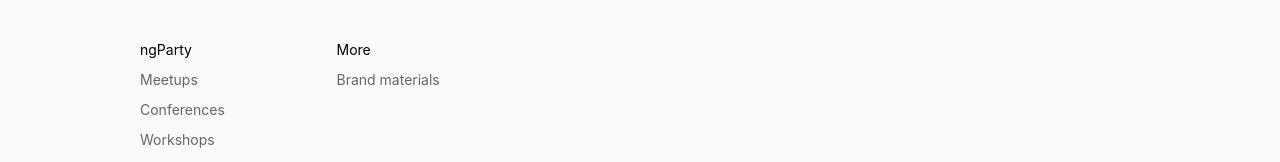
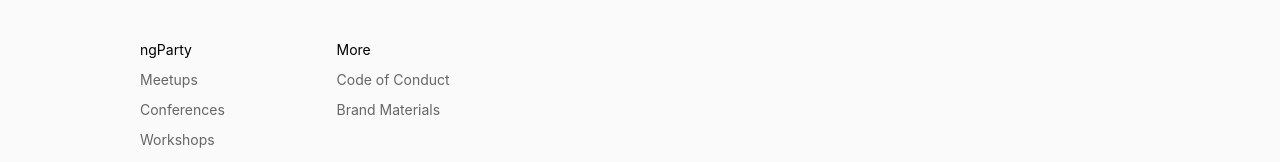
Before and after one commit to ngParty/web, a Next.js app: page / in a window 1280 px wide. Shown: the part 1333-1495 px from the top of the page. Built offline with nearby package versions, Linux system fonts and the light colour scheme.

Commit message:
fix: amp types after rebase

```diff
--- a/conferences/big-party-v/footer.tsx
+++ b/conferences/big-party-v/footer.tsx
@@ -49,7 +49,10 @@
     label: 'Code of Conduct',
     link: 'https://confcodeofconduct.com/',
   },
-  { label: 'Brand Materials', link: 'http://bit.ly/ngParty-brand-materials' },
+  {
+    label: 'Brand Materials',
+    link: 'http://bit.ly/ngParty-brand-materials',
+  },
 ]
 
 const dataEmail = {
--- a/conferences/big-party-v/schedule.tsx
+++ b/conferences/big-party-v/schedule.tsx
@@ -153,6 +153,7 @@
         {speakerBios.map((item) => {
           return (
             <amp-img
+              key={item.fullName}
               className={`ap-m-agenda-item-image ${cx.multiple}`}
               alt={`Profile picture for ${item.fullName}`}
               src={item.img}
--- a/home/data.ts
+++ b/home/data.ts
@@ -19,7 +19,11 @@
   ],
   more: [
     {
-      label: 'Brand materials',
+      label: 'Code of Conduct',
+      link: 'https://confcodeofconduct.com/',
+    },
+    {
+      label: 'Brand Materials',
       link: 'http://bit.ly/ngParty-brand-materials',
     },
   ],
```
Also changed, not shown: typings/amp.d.ts (+7 -5 lines).
